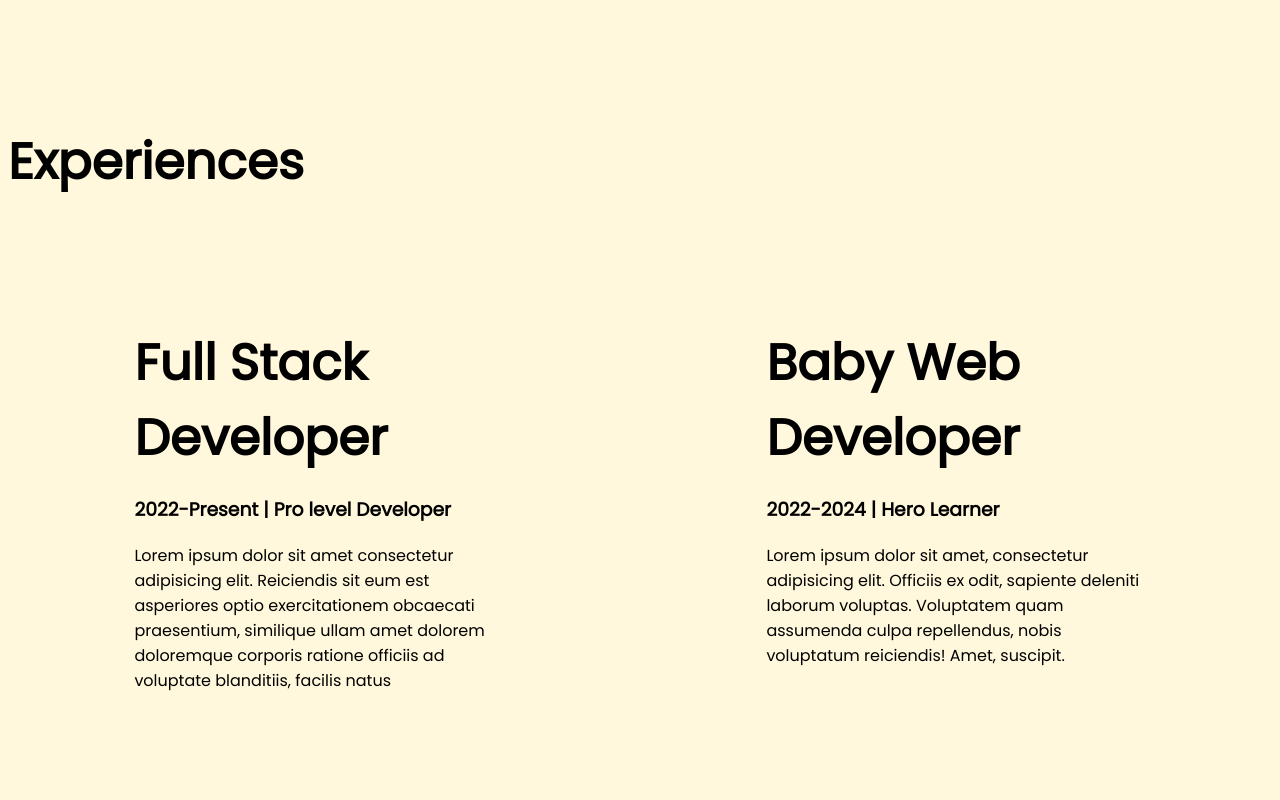
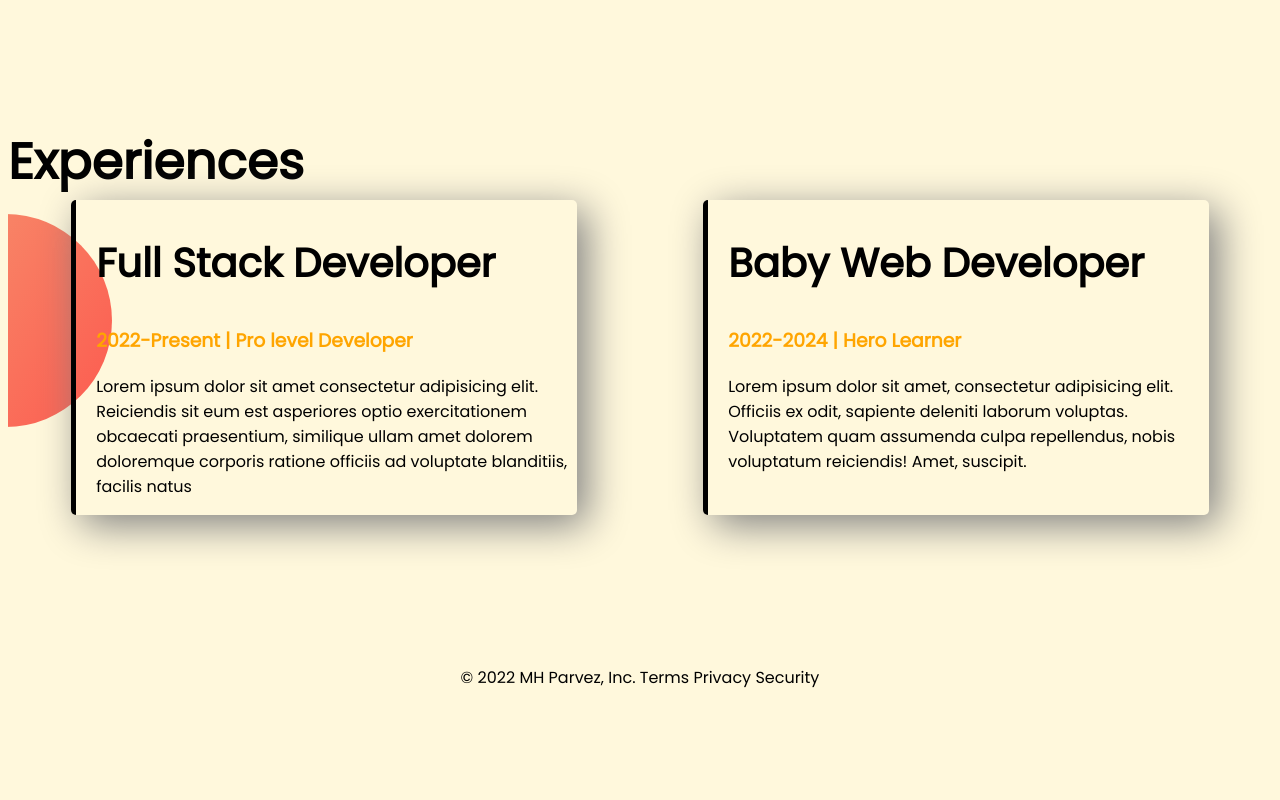
Before and after one commit to Parvez089/new-protfolio, a plain HTML site: page index.html in a window 1280 px wide. Shown: the part 2880-3680 px from the top of the page. After the commit the page ends 3586 px from the top, so only its background shows below. Drawn offline with Linux system fonts and the light colour scheme.

Commit message:
two added

```diff
--- a/index.html
+++ b/index.html
@@ -49,15 +49,15 @@
 </section>
 <section class="experience-area">
     <h1>Experiences</h1>
-    <div class="flexible-container">
-    <div class="half-width">
-        <h1>Full Stack Developer</h1>
-        <h3>2022-Present | Pro level Developer</h3>
+    <div  class="flexible-container">
+    <div id="web-dev-ex" class="experiences-item">
+        <h2>Full Stack Developer</h2>
+        <h3 class="orange-color">2022-Present | Pro level Developer</h3>
         <p>Lorem ipsum dolor sit amet consectetur adipisicing elit. Reiciendis sit eum est asperiores optio exercitationem obcaecati praesentium, similique ullam amet dolorem doloremque corporis ratione officiis ad voluptate blanditiis, facilis natus</p>
     </div>
-    <div class="half-width">
-        <h1>Baby Web Developer</h1>
-        <h3>2022-2024 | Hero Learner</h3>
+    <div class="experiences-item">
+        <h2>Baby Web Developer</h2>
+        <h3 class="orange-color">2022-2024 | Hero Learner</h3>
         <p>Lorem ipsum dolor sit amet, consectetur adipisicing elit. Officiis ex odit, sapiente deleniti laborum voluptas. Voluptatem quam assumenda culpa repellendus, nobis voluptatum reiciendis! Amet, suscipit.</p>
 
     </div>
@@ -66,9 +66,11 @@
 </section>
 </body>
 </html>
-© 2022 GitHub, Inc.
+<footer> <p>
+    © 2022 MH Parvez, Inc.
 Terms
 Privacy
-Security
+Security</p></footer>
+
 </body>
 </html>
--- a/style.css
+++ b/style.css
@@ -20,6 +20,7 @@
 .half-width{
     width: 50%;
     padding: 10%;
+
 }
 .half-width img{
     width: 100%;
@@ -39,3 +40,29 @@
     background-image: url(b6.png);
     background-repeat: no-repeat;
 }
+.orange-color{
+    color: orange;
+}
+.experience-area{
+    background-image: url(exp.png);
+    background-repeat: no-repeat;
+    background-position: left ;
+}
+.experiences-item{
+    width: 40%;
+    margin-left: 5%;
+    margin-right: 5%;
+    padding-left: 20px;
+    box-shadow: 10px 10px 40px gray;
+    border-radius: 5px;
+    border-left: 5px solid;
+
+}
+
+h2{
+    font-size: 40px;
+}
+
+footer p{
+    text-align: center;
+}
```
Also changed, not shown: exp.png (added).
